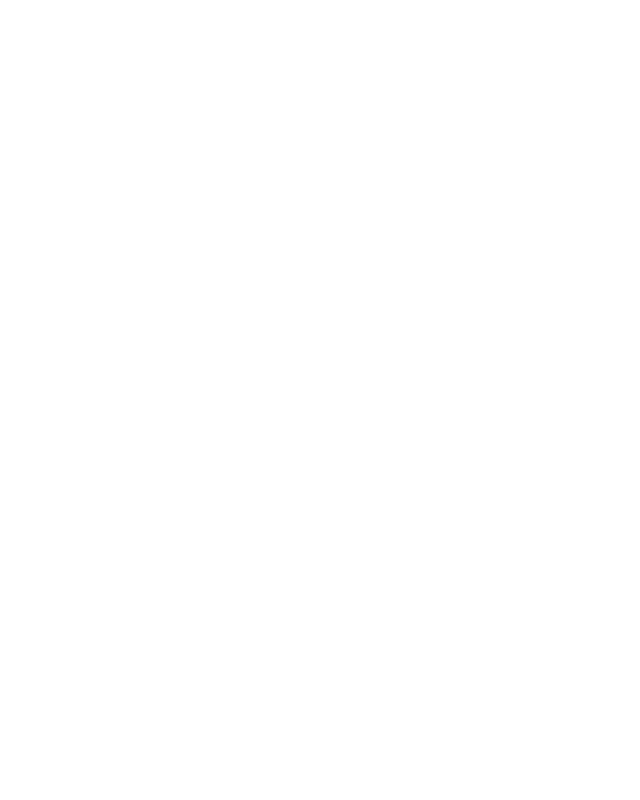
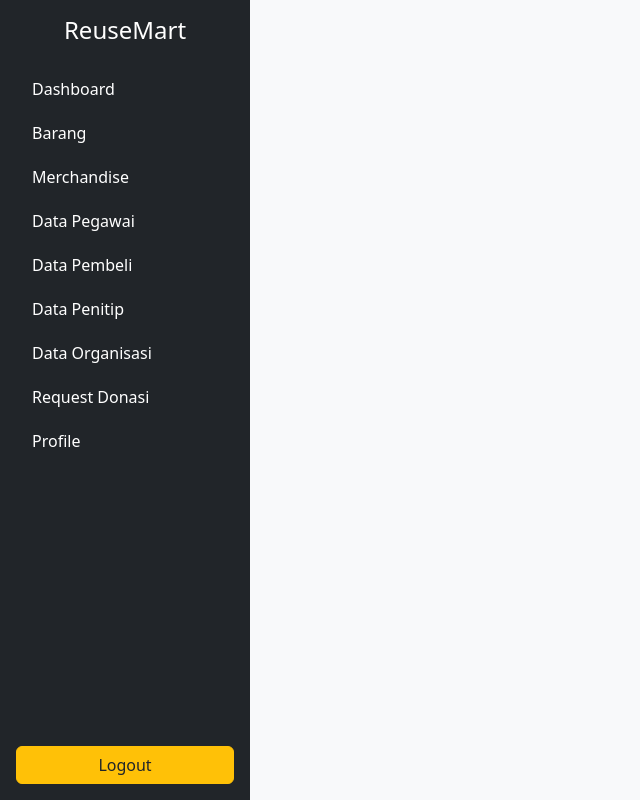
Before and after one commit to peperok/p3l_chill_autoA, a React (Vite) app: page /admin in a window 1280 px wide. Before the commit this address had no page. Shown: the whole page, without its empty margins (0-640 px from the left). Built offline with nearby package versions, Linux system fonts and the light colour scheme.

Commit message:
homeadmin+folderadmin+index

```diff
--- a/src/components/Home/HomeAdmin.jsx
+++ b/src/components/Home/HomeAdmin.jsx
@@ -0,0 +1,70 @@
+// src/components/Home/HomeAdmin.jsx
+import React from "react";
+import { NavLink, Routes, Route } from "react-router-dom";
+
+const navItems = [
+  "Dashboard",
+  "Barang",
+  "Merchandise",
+  "Data Pegawai",
+  "Data Pembeli",
+  "Data Penitip",
+  "Data Organisasi",
+  "Request Donasi",
+  "Profile",
+];
+
+const PlaceholderPage = ({ title }) => (
+  <div className="text-center mt-4">
+    <h1 className="h3 text-primary">{title}</h1>
+    <p>Halaman {title} akan dikembangkan lebih lanjut.</p>
+  </div>
+);
+
+const HomeAdmin = () => {
+  return (
+    <div className="d-flex vh-100">
+      {/* Sidebar */}
+      <div
+        className="bg-dark text-white d-flex flex-column p-3"
+        style={{ width: "250px" }}
+      >
+        <h4 className="text-center mb-4">ReuseMart</h4>
+        {navItems.map((item) => (
+          <NavLink
+            key={item}
+            to={`/admin/${item.replace(/ /g, "").toLowerCase()}`}
+            className={({ isActive }) =>
+              `py-2 px-3 text-white text-decoration-none rounded mb-1 ${
+                isActive ? "bg-secondary" : "hover:bg-light text-white"
+              }`
+            }
+          >
+            {item}
+          </NavLink>
+        ))}
+        <NavLink
+          to="/login"
+          className="mt-auto btn btn-warning text-dark text-center"
+        >
+          Logout
+        </NavLink>
+      </div>
+
+      {/* Main content */}
+      <div className="flex-grow-1 p-4 bg-light overflow-auto">
+        <Routes>
+          {navItems.map((item) => (
+            <Route
+              key={item}
+              path={item.replace(/ /g, "").toLowerCase()}
+              element={<PlaceholderPage title={item} />}
+            />
+          ))}
+        </Routes>
+      </div>
+    </div>
+  );
+};
+
+export default HomeAdmin;
--- a/src/routes/index.jsx
+++ b/src/routes/index.jsx
@@ -3,12 +3,14 @@
 import ProfilPenitip from "../components/Profil/ProfilPenitip";
 import ProfilPembeli from "../components/Profil/ProfilPembeli";
 import FormLogin from "../components/Form/FormLogin";
+import HomeAdmin from "../components/Home/HomeAdmin";
 
 function AppRoutes() {
   return (
     <Router>
       <Routes>
         <Route path="/" element={<HomeBefore />} />
+        <Route path="/admin" element={<HomeAdmin />} />
         <Route path="/profilpenitip" element={<ProfilPenitip />} />
         <Route path="/profilpembeli" element={<ProfilPembeli />} />
         <Route path="/login" element={<FormLogin />} />
```
Also changed, not shown: src/Admin/Barang.jsx (added), src/Admin/DataOrganisasi.jsx (added), src/Admin/DataPegawai.jsx (added), src/Admin/DataPembeli.jsx (added), src/Admin/DataPenitip.jsx (added), src/Admin/Merchandise.jsx (added), src/Admin/RequestDonasi.jsx (added).
